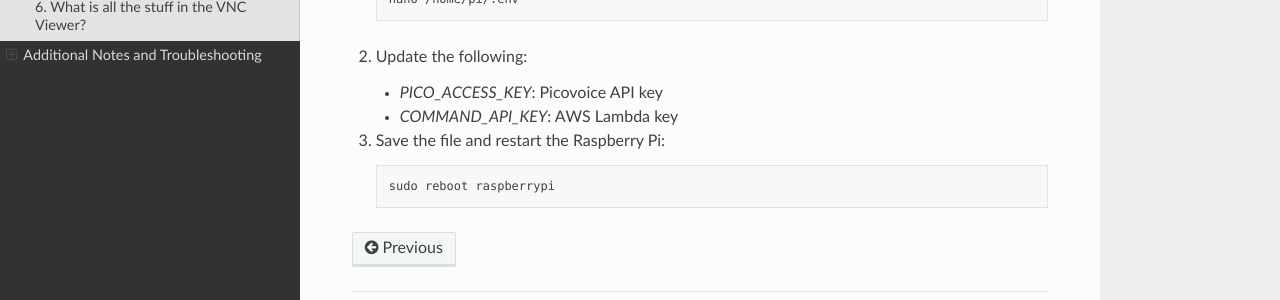
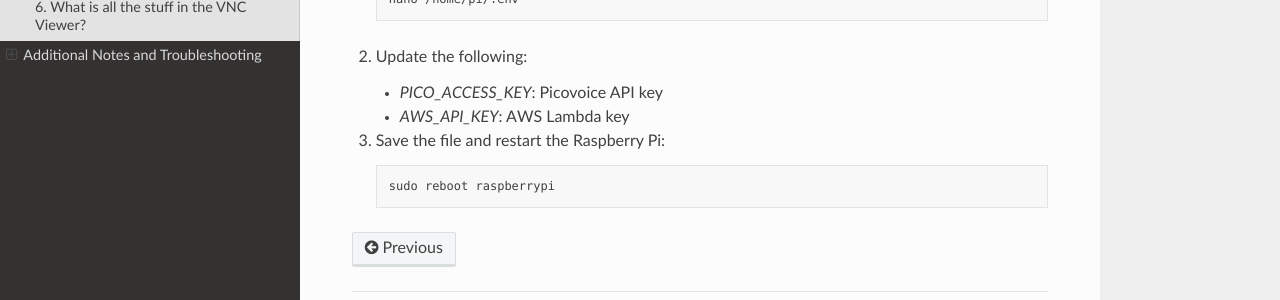
Before and after one commit to CS-495-Cloud-Robotics-Team/PuppyPi, a Sphinx documentation site: the page built from docs/faq.rst, in a window 1280 px wide and 900 px high, scrolled down 2967 px. Shown: the part 503-803 px from the top of the window. Built offline with Sphinx 7.4.7 and the Read the Docs theme 3.1.0, drawn with Linux system fonts in a browser that asks for light colours; pages that are not in the unit, such as notebooks, are missing from menus.

Commit message:
Update faq.rst

```diff
--- a/docs/faq.rst
+++ b/docs/faq.rst
@@ -146,7 +146,7 @@ To update API keys:
 2. Update the following:
 
    - `PICO_ACCESS_KEY`: Picovoice API key
-   - `COMMAND_API_KEY`: AWS Lambda key
+   - `AWS_API_KEY`: AWS Lambda key
 
 3. Save the file and restart the Raspberry Pi:
 
```
